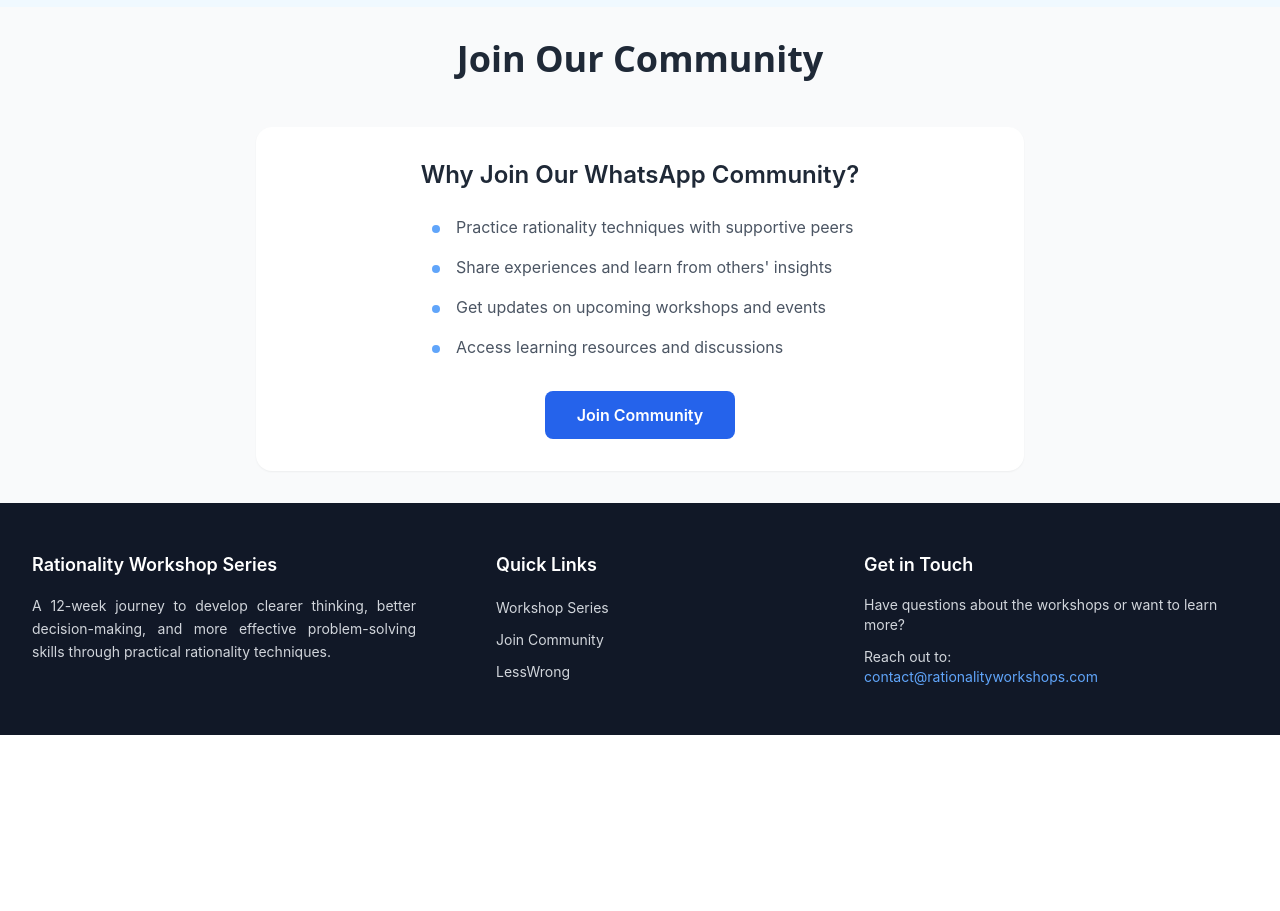
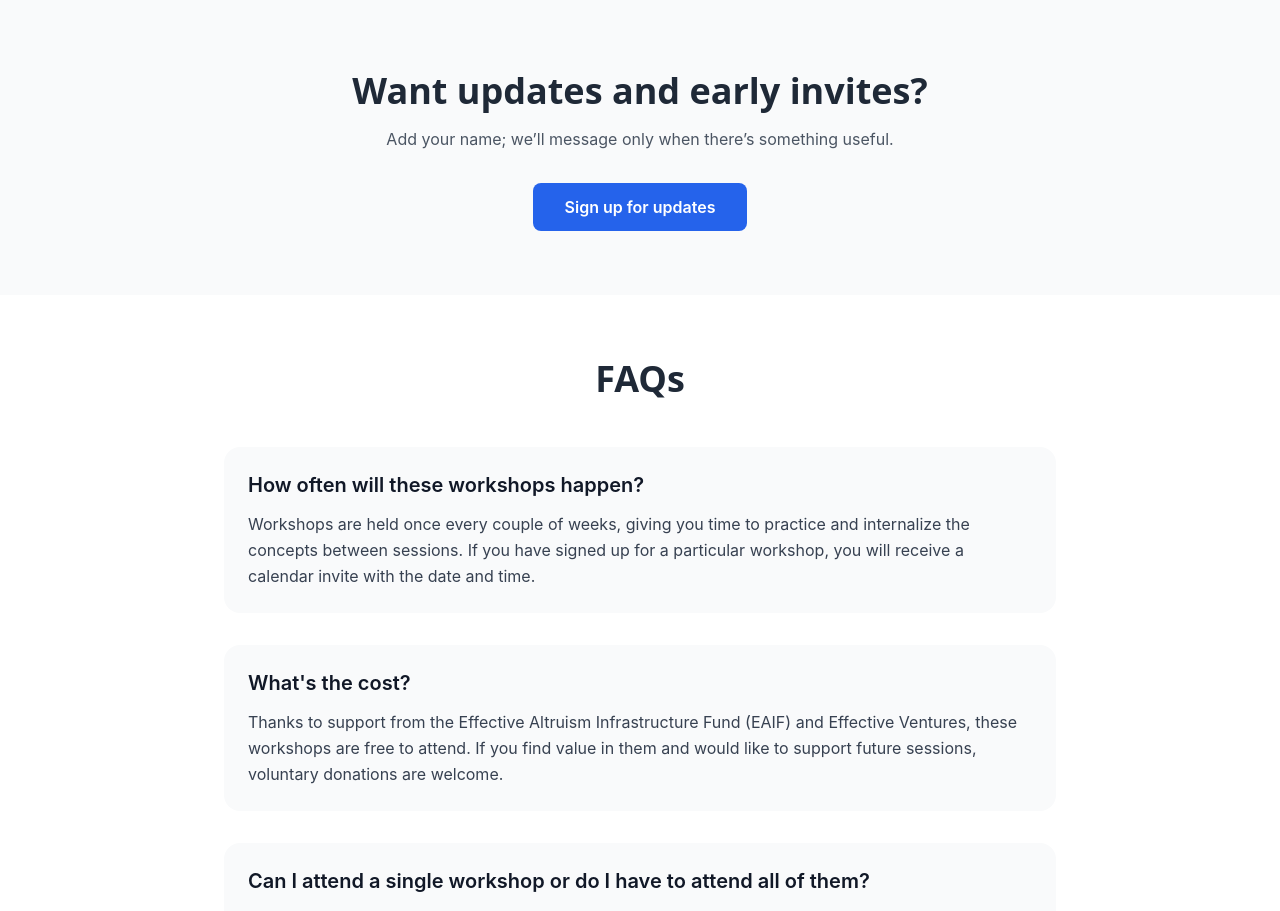
Before and after one commit to rdbcasillas/rationality-course, a Vue app: page / in a window 1280 px wide. Shown: the part 1880-2791 px from the top of the page. Before the commit the page ends 2615 px from the top, so only its background shows below. Built offline with nearby package versions, Linux system fonts and the light colour scheme.

Commit message:
changes include content simplification on About page, updated Community page to focus on interest registration, reorganized Home page sections, refined Interest page copy, and improved workshop accessibility features.

```diff
--- a/src/views/Community.vue
+++ b/src/views/Community.vue
@@ -2,72 +2,66 @@
   <div class="max-w-3xl mx-auto px-4 sm:px-6 lg:px-8 py-12">
     <div class="text-center mb-12">
       <h1 class="text-3xl md:text-4xl font-bold mb-4 font-display">
-        Join Our Community
+        Stay in the Loop
       </h1>
       <p class="text-xl text-gray-600">
-        Connect with fellow rationality practitioners and continue your growth journey together.
+        We’re not opening a chat group yet. Add your name to get updates and be
+        notified when the community launches.
       </p>
     </div>
 
     <div class="bg-white rounded-xl shadow-lg p-8 mb-12">
       <div class="prose prose-lg mx-auto">
-        <h2 class="text-2xl font-semibold mb-4 font-display">Why Join Our WhatsApp Community?</h2>
+        <h2 class="text-2xl font-semibold mb-4 font-display">
+          What you’ll get
+        </h2>
         <ul class="space-y-4">
           <li class="flex items-start">
-            <span class="inline-block w-2 h-2 mt-3 mr-3 bg-blue-400 rounded-full"></span>
-            <span>Practice rationality techniques with supportive peers</span>
+            <span
+              class="inline-block w-2 h-2 mt-3 mr-3 bg-blue-400 rounded-full"
+            ></span>
+            <span>Early access to workshop announcements and dates</span>
           </li>
           <li class="flex items-start">
-            <span class="inline-block w-2 h-2 mt-3 mr-3 bg-blue-400 rounded-full"></span>
-            <span>Share experiences and learn from others' insights</span>
+            <span
+              class="inline-block w-2 h-2 mt-3 mr-3 bg-blue-400 rounded-full"
+            ></span>
+            <span>Notes and practice prompts from upcoming sessions</span>
           </li>
           <li class="flex items-start">
-            <span class="inline-block w-2 h-2 mt-3 mr-3 bg-blue-400 rounded-full"></span>
-            <span>Get updates on upcoming workshops and events</span>
-          </li>
-          <li class="flex items-start">
-            <span class="inline-block w-2 h-2 mt-3 mr-3 bg-blue-400 rounded-full"></span>
-            <span>Access exclusive learning resources and discussions</span>
-          </li>
-          <li class="flex items-start">
-            <span class="inline-block w-2 h-2 mt-3 mr-3 bg-blue-400 rounded-full"></span>
-            <span>Participate in community challenges and reflection exercises</span>
+            <span
+              class="inline-block w-2 h-2 mt-3 mr-3 bg-blue-400 rounded-full"
+            ></span>
+            <span>Occasional experiments and small-group pilots</span>
           </li>
         </ul>
 
-        <h2 class="text-2xl font-semibold mt-8 mb-4 font-display">Community Guidelines</h2>
-        <ul class="space-y-4">
-          <li class="flex items-start">
-            <span class="inline-block w-2 h-2 mt-3 mr-3 bg-blue-400 rounded-full"></span>
-            <span>Be curious and open to new perspectives</span>
-          </li>
-          <li class="flex items-start">
-            <span class="inline-block w-2 h-2 mt-3 mr-3 bg-blue-400 rounded-full"></span>
-            <span>Engage respectfully and assume good faith</span>
-          </li>
-          <li class="flex items-start">
-            <span class="inline-block w-2 h-2 mt-3 mr-3 bg-blue-400 rounded-full"></span>
-            <span>Share experiences, not advice</span>
-          </li>
-          <li class="flex items-start">
-            <span class="inline-block w-2 h-2 mt-3 mr-3 bg-blue-400 rounded-full"></span>
-            <span>Protect privacy and confidentiality</span>
-          </li>
-        </ul>
+        <h2 class="text-2xl font-semibold mt-8 mb-4 font-display">
+          Community timeline
+        </h2>
+        <p class="text-gray-700">
+          We’ll open a WhatsApp/Telegram space once the first workshop cycle is
+          running smoothly. Until then, you can register interest and get
+          updates by email/DM.
+        </p>
       </div>
     </div>
 
     <div class="text-center">
-      <a
-        :href="communityLink"
-        target="_blank"
-        rel="noopener noreferrer"
+      <router-link
+        to="/interest"
         class="inline-block bg-blue-600 hover:bg-blue-700 text-white font-semibold px-8 py-3 rounded-lg transition transform hover:scale-105"
       >
-        Join on {{ platform }}
-      </a>
+        Register interest
+      </router-link>
+      <router-link
+        to="/workshops"
+        class="inline-block ml-4 border-2 border-blue-600 text-blue-600 hover:bg-blue-600 hover:text-white font-semibold px-8 py-3 rounded-lg transition"
+      >
+        Explore workshops
+      </router-link>
       <p class="mt-4 text-sm text-gray-600">
-        By joining, you agree to follow our community guidelines
+        We’ll email/DM only when there’s something useful.
       </p>
     </div>
   </div>
@@ -75,11 +69,6 @@
 
 <script>
 export default {
-  data() {
-    return {
-      platform: 'WhatsApp',
-      communityLink: 'https://chat.whatsapp.com/J6tNENeW9O5HvJLOE9jffR'
-    }
-  }
-}
+  name: "Community",
+};
 </script>
--- a/src/views/Home.vue
+++ b/src/views/Home.vue
@@ -35,42 +35,12 @@
         </div>
       </section>
 
-      <!-- Features Section -->
-      <section id="features" class="bg-gray-50">
-        <div class="max-w-7xl mx-auto px-4 sm:px-6 lg:px-8 py-8">
-          <div class="border-t border-gray-200/70 pt-16">
-            <h2
-              class="text-2xl md:text-3xl font-bold text-center mb-12 font-display"
-            >
-              Skills That Shift How You Think & Act
-            </h2>
-            <div class="grid grid-cols-1 sm:grid-cols-2 lg:grid-cols-3 gap-6">
-              <div
-                v-for="(feature, index) in features"
-                :key="index"
-                class="group rounded-xl p-6 shadow-md transition transform duration-200 hover:-translate-y-1 hover:shadow-lg border-l-4"
-                :class="[feature.bgColor, feature.borderColor]"
-              >
-                <div class="mb-4">
-                  <h3 class="text-lg font-semibold mb-3">
-                    {{ feature.title }}
-                  </h3>
-                  <p class="text-gray-700 text-sm leading-relaxed">
-                    {{ feature.description }}
-                  </p>
-                </div>
-              </div>
-            </div>
-          </div>
-        </div>
-      </section>
-
       <!-- Workshops Preview Section -->
       <section id="workshops">
         <div class="max-w-7xl mx-auto px-4 sm:px-6 lg:px-8 py-8">
           <div class="text-center mb-12">
             <h2 class="text-3xl md:text-4xl font-bold font-display mb-4">
-              Featured Workshops
+              A quick look at our workshops
             </h2>
           </div>
 
@@ -138,70 +108,111 @@
         </div>
       </section>
 
-      <!-- Community Preview Section -->
-      <section id="community" class="bg-gray-50">
+      <!-- Features Section (moved below workshops) -->
+      <section id="features" class="bg-gray-50">
         <div class="max-w-7xl mx-auto px-4 sm:px-6 lg:px-8 py-8">
-          <div class="text-center max-w-3xl mx-auto mb-12">
+          <div class="border-t border-gray-200/70 pt-16">
+            <h2
+              class="text-2xl md:text-3xl font-bold text-center mb-12 font-display"
+            >
+              Skills That Shift How You Think & Act
+            </h2>
+            <div class="grid grid-cols-1 sm:grid-cols-2 lg:grid-cols-3 gap-6">
+              <div
+                v-for="(feature, index) in features"
+                :key="index"
+                class="group rounded-xl p-6 shadow-md transition transform duration-200 hover:-translate-y-1 hover:shadow-lg border-l-4"
+                :class="[feature.bgColor, feature.borderColor]"
+              >
+                <div class="mb-4">
+                  <h3 class="text-lg font-semibold mb-3">
+                    {{ feature.title }}
+                  </h3>
+                  <p class="text-gray-700 text-sm leading-relaxed">
+                    {{ feature.description }}
+                  </p>
+                </div>
+              </div>
+            </div>
+          </div>
+        </div>
+      </section>
+
+      <!-- Interest Signup Section -->
+      <section id="interest" class="bg-gray-50">
+        <div class="max-w-7xl mx-auto px-4 sm:px-6 lg:px-8 py-16 text-center">
+          <h2 class="text-3xl md:text-4xl font-bold font-display mb-4">
+            Want updates and early invites?
+          </h2>
+          <p class="text-gray-600 mb-8">
+            Add your name; we’ll message only when there’s something useful.
+          </p>
+          <router-link
+            to="/interest"
+            class="inline-block bg-blue-600 hover:bg-blue-700 text-white font-semibold px-8 py-3 rounded-lg transition transform hover:scale-105"
+          >
+            Sign up for updates
+          </router-link>
+        </div>
+      </section>
+
+      <!-- FAQ Section -->
+      <section id="faq" class="bg-white">
+        <div class="max-w-4xl mx-auto px-4 sm:px-6 lg:px-8 py-16">
+          <div class="text-center mb-12">
             <h2 class="text-3xl md:text-4xl font-bold font-display mb-4">
-              Join Our Community
+              FAQs
             </h2>
           </div>
 
-          <div class="max-w-3xl mx-auto">
-            <div class="bg-white rounded-2xl shadow-sm p-8">
-              <h3 class="text-2xl font-semibold mb-6 text-center">
-                Why Join Our WhatsApp Community?
+          <div class="space-y-8">
+            <div class="bg-gray-50 rounded-2xl p-6">
+              <h3 class="text-xl font-semibold mb-3 text-gray-900">
+                How often will these workshops happen?
               </h3>
-              <ul class="ml-36 space-y-4 mb-8 max-w-2xl mx-auto">
-                <li class="flex items-start">
-                  <div class="flex-shrink-0">
-                    <span
-                      class="inline-block w-2 h-2 mt-2 bg-blue-400 rounded-full"
-                    ></span>
-                  </div>
-                  <span class="ml-4 text-gray-600"
-                    >Practice rationality techniques with supportive peers</span
-                  >
-                </li>
-                <li class="flex items-start">
-                  <div class="flex-shrink-0">
-                    <span
-                      class="inline-block w-2 h-2 mt-2 bg-blue-400 rounded-full"
-                    ></span>
-                  </div>
-                  <span class="ml-4 text-gray-600"
-                    >Share experiences and learn from others' insights</span
-                  >
-                </li>
-                <li class="flex items-start">
-                  <div class="flex-shrink-0">
-                    <span
-                      class="inline-block w-2 h-2 mt-2 bg-blue-400 rounded-full"
-                    ></span>
-                  </div>
-                  <span class="ml-4 text-gray-600"
-                    >Get updates on upcoming workshops and events</span
-                  >
-                </li>
-                <li class="flex items-start">
-                  <div class="flex-shrink-0">
-                    <span
-                      class="inline-block w-2 h-2 mt-2 bg-blue-400 rounded-full"
-                    ></span>
-                  </div>
-                  <span class="ml-4 text-gray-600"
-                    >Access learning resources and discussions</span
-                  >
-                </li>
-              </ul>
-              <div class="text-center">
-                <router-link
-                  to="/community"
-                  class="inline-block bg-blue-600 hover:bg-blue-700 text-white font-semibold px-8 py-3 rounded-lg transition transform hover:scale-105"
-                >
-                  Join Community
-                </router-link>
-              </div>
+              <p class="text-gray-700 leading-relaxed">
+                Workshops are held once every couple of weeks, giving you time
+                to practice and internalize the concepts between sessions. If
+                you have signed up for a particular workshop, you will receive a
+                calendar invite with the date and time.
+              </p>
+            </div>
+
+            <div class="bg-gray-50 rounded-2xl p-6">
+              <h3 class="text-xl font-semibold mb-3 text-gray-900">
+                What's the cost?
+              </h3>
+              <p class="text-gray-700 leading-relaxed">
+                Thanks to support from the Effective Altruism Infrastructure
+                Fund (EAIF) and Effective Ventures, these workshops are free to
+                attend. If you find value in them and would like to support
+                future sessions, voluntary donations are welcome.
+              </p>
+            </div>
+
+            <div class="bg-gray-50 rounded-2xl p-6">
+              <h3 class="text-xl font-semibold mb-3 text-gray-900">
+                Can I attend a single workshop or do I have to attend all of
+                them?
+              </h3>
+              <p class="text-gray-700 leading-relaxed">
+                You can attend individual workshops, but we encourage taking as
+                many as possible for maximum benefit. Our pedagogy uses spaced
+                repetition to recall ideas from previous workshops, so attending
+                multiple sessions reinforces your learning.
+              </p>
+            </div>
+
+            <div class="bg-gray-50 rounded-2xl p-6">
+              <h3 class="text-xl font-semibold mb-3 text-gray-900">
+                Will it be lecture style?
+              </h3>
+              <p class="text-gray-700 leading-relaxed">
+                Our workshops are a mix of theory and interactive activities
+                with a heavy focus on the latter. You'll be actively
+                participating, practicing techniques, and working through real
+                scenarios with other participants.
+              </p>
             </div>
           </div>
         </div>
--- a/src/views/Interest.vue
+++ b/src/views/Interest.vue
@@ -42,7 +42,7 @@
           </h1>
           <p class="text-gray-600 leading-relaxed">
             We're running 12 interactive workshops in Bangalore & Hyderabad.
-            Just tell us you're curious—no commitment yet.
+            Just tell us you're curious, no commitment yet.
           </p>
         </div>
 
```
Also changed, not shown: src/views/About.vue (+38 -79 lines), src/views/Workshops.vue (+17 -5 lines).
